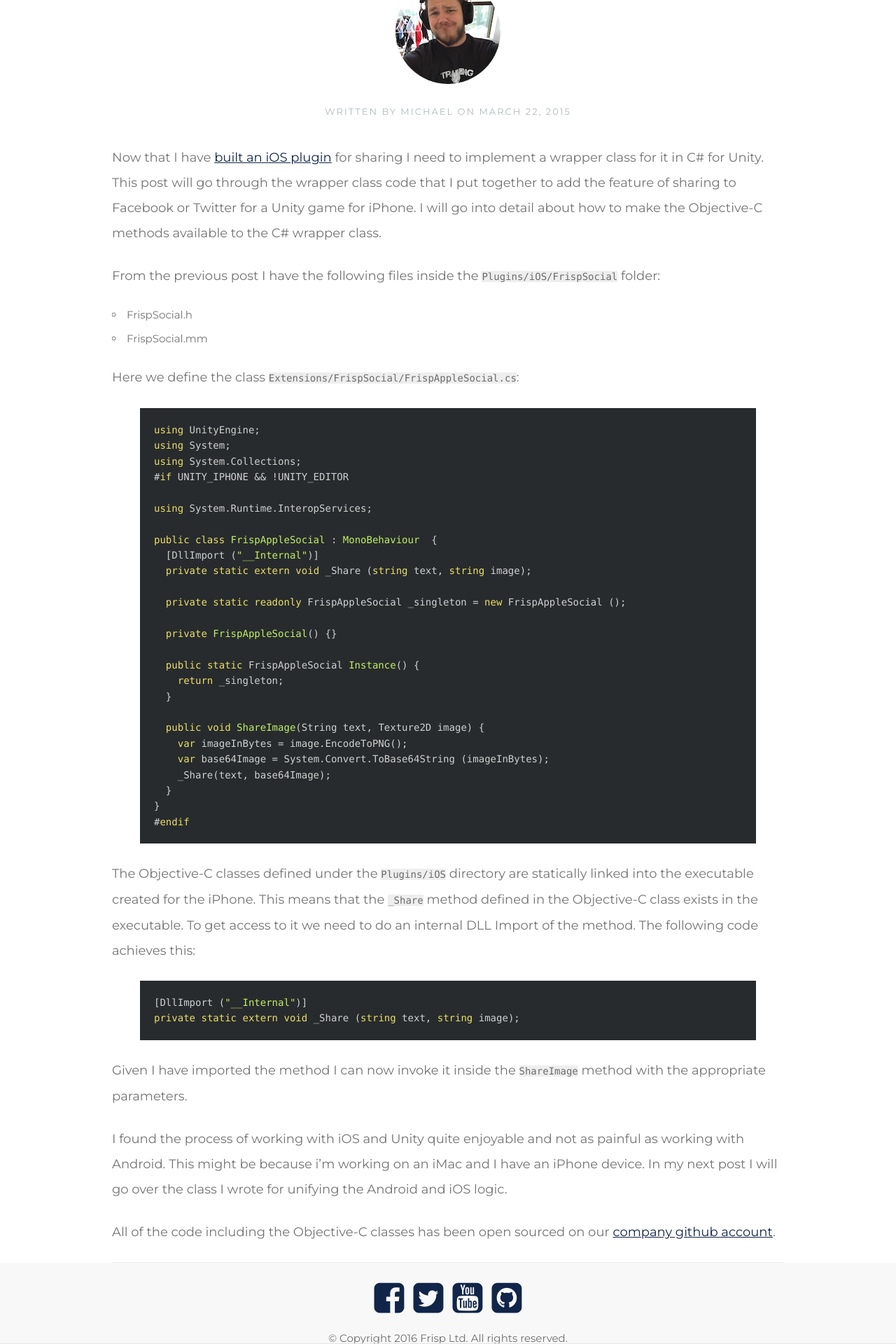
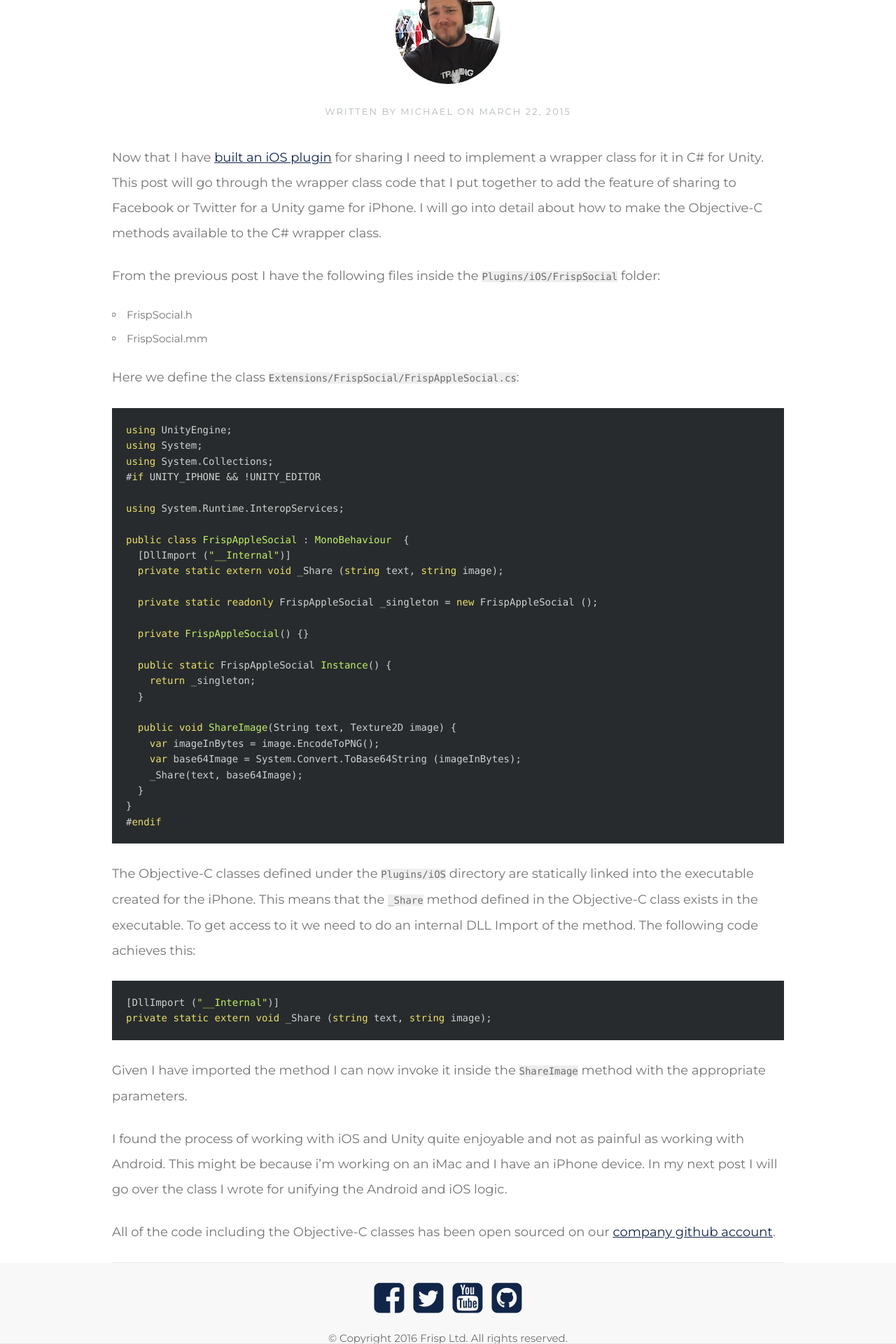
Before and after one commit to frispgames/frispgames.github.io, a Jekyll site: the page built from _posts/2015-03-22-writing-a-class-to-interact-with-an-ios-plugin-in-unity.md, in a window 1280 px wide. Shown: the part 676-2596 px from the top of the page at 70% size. Built offline with Jekyll 4.4.1, drawn with Linux system fonts in a browser that asks for light colours; nearby versions of some CDN libraries; Markdown is read by kramdown in place of the engine named in the settings.

Commit message:
Remove margin from figure blocks. Remove dates for mobile view

```diff
--- a/_sass/modules/_blog.scss
+++ b/_sass/modules/_blog.scss
@@ -52,6 +52,7 @@ code {
   background-color: #EEE;
   font-size: 14px;
 }
+
 .posts {
   section { padding: 0; }
 
@@ -82,4 +83,15 @@ code {
     }
   }
 }
-#post-body { text-align: left; }
+#post-body {
+  text-align: left;
+  figure {
+    margin: 0;
+  }
+}
+
+@media screen and (max-width: 540px) {
+  section#post-list {
+    .dates { display: none; }
+  }
+}
```
